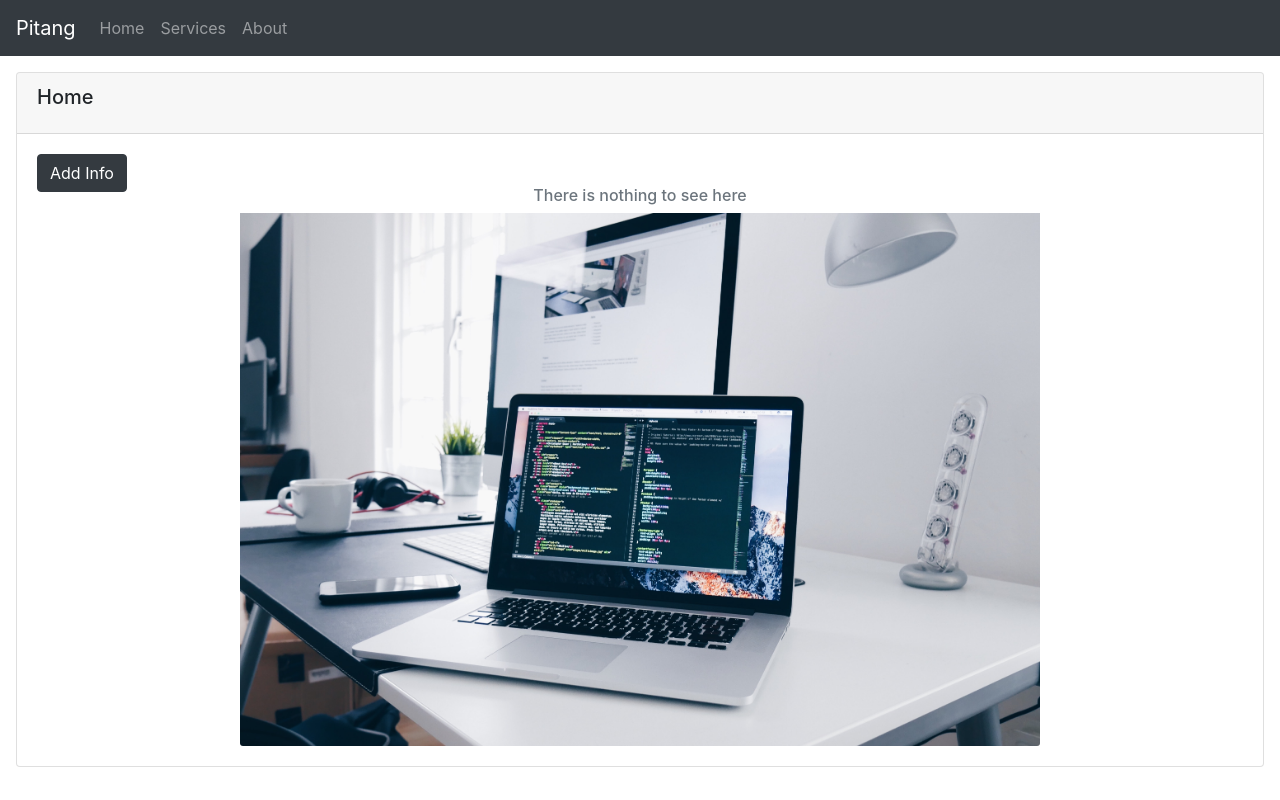
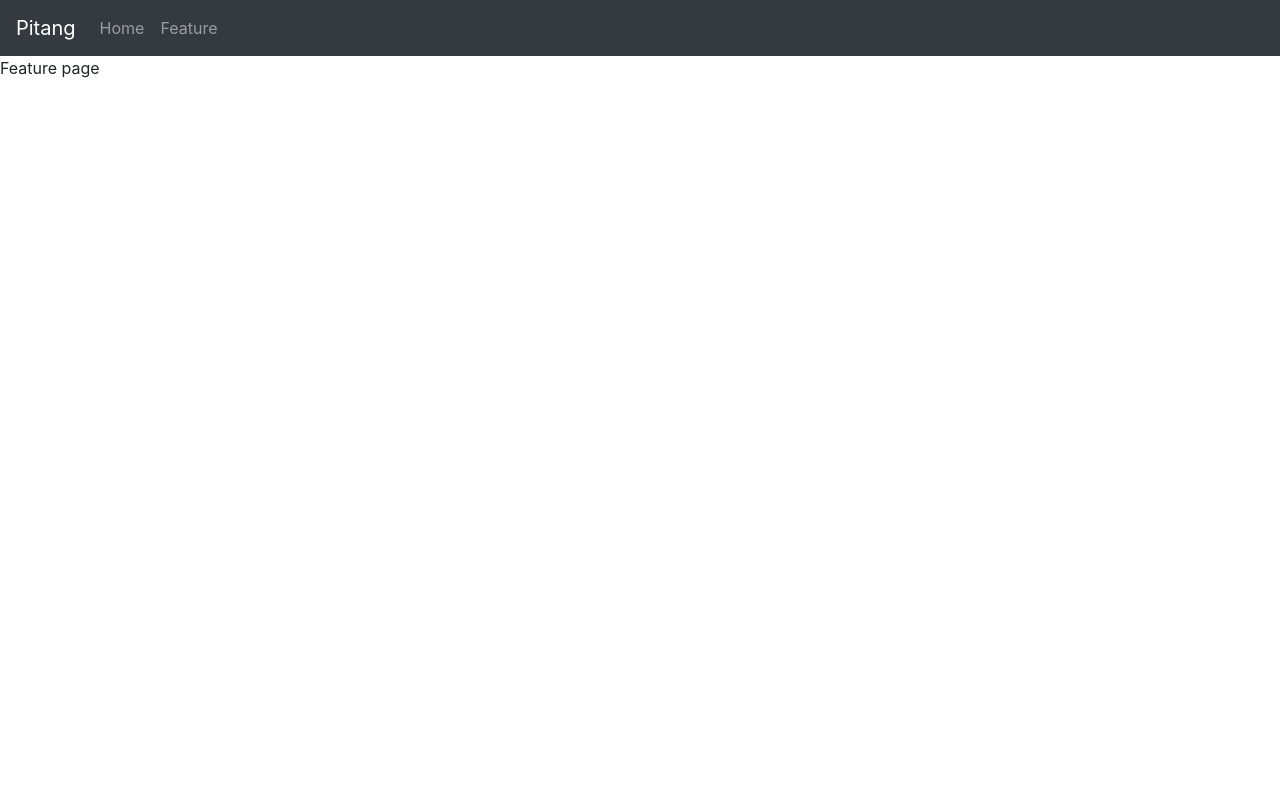
Before and after one commit to Thamires-Lopes/Atividade-3, a React (Create React App) app: page /feature in a window 1280 px wide. Built offline with nearby package versions, Linux system fonts and the light colour scheme.

Commit message:
Basic routes done

```diff
--- a/src/components/Header/index.jsx
+++ b/src/components/Header/index.jsx
@@ -1,11 +1,14 @@
 import React from 'react';
 import { Navbar, Nav } from 'react-bootstrap';
+import { Link } from 'react-router-dom';
 
 const MyHeader = ({ title, routes = [] }) => (
   <Navbar bg="dark" variant="dark">
     <Navbar.Brand href="#home">{title}</Navbar.Brand>
     <Nav className="mr-auto">
-      {routes.map((route) => <Nav.Link href="#">{route}</Nav.Link>)}
+      {routes.map((route) => (
+        <Link className="nav-link" to={route.path}>{route.name}</Link>
+      ))}
     </Nav>
   </Navbar>
 );
--- a/src/index.jsx
+++ b/src/index.jsx
@@ -1,11 +1,11 @@
 import React from 'react';
 import ReactDOM from 'react-dom';
-import App from './App';
 import 'bootstrap/dist/css/bootstrap.min.css';
+import Routes from './routes';
 
 ReactDOM.render(
   <React.StrictMode>
-    <App />
+    <Routes />
   </React.StrictMode>,
   document.getElementById('root'),
 );
--- /dev/null
+++ b/src/pages/Features/index.jsx
@@ -0,0 +1,11 @@
+import React from 'react';
+
+function Feature() {
+  return (
+    <div>
+      Feature page
+    </div>
+  );
+}
+
+export default Feature;
--- a/src/App.jsx
+++ b/src/pages/index.jsx
@@ -1,14 +1,10 @@
 import React from 'react';
-import MyCard from './components/Card';
-import MyHeader from './components/Header';
-import img from './images/code.jpg';
+import MyCard from '../components/Card';
+import img from '../images/code.jpg';
 
 function App() {
-  const routes = ['Home', 'Services', 'About'];
-
   return (
     <div>
-      <MyHeader title="Pitang" routes={routes} />
       <div className="m-3">
         <MyCard title="Home" subtitle="There is nothing to see here" image={img} />
       </div>
--- /dev/null
+++ b/src/routes.jsx
@@ -0,0 +1,39 @@
+import React from 'react';
+import { BrowserRouter, Switch, Route } from 'react-router-dom';
+import MyHeader from './components/Header';
+import Index from './pages';
+import Feature from './pages/Features';
+
+const routes = [
+  {
+    path: '/',
+    component: Index,
+    name: 'Home',
+    exact: true,
+  },
+
+  {
+    path: '/feature',
+    component: Feature,
+    name: 'Feature',
+    exact: true,
+  },
+
+];
+
+const Routes = () => (
+  <BrowserRouter>
+    <MyHeader title="Pitang" routes={routes} />
+    <Switch>
+      {routes.map(({ component, path, exact }) => (
+        <Route
+          key={path}
+          path={path}
+          exact={exact}
+          component={component}
+        />
+      ))}
+    </Switch>
+  </BrowserRouter>
+);
+export default Routes;
```
Also changed, not shown: 1 other file (tests, documents, lock files or other folders).
